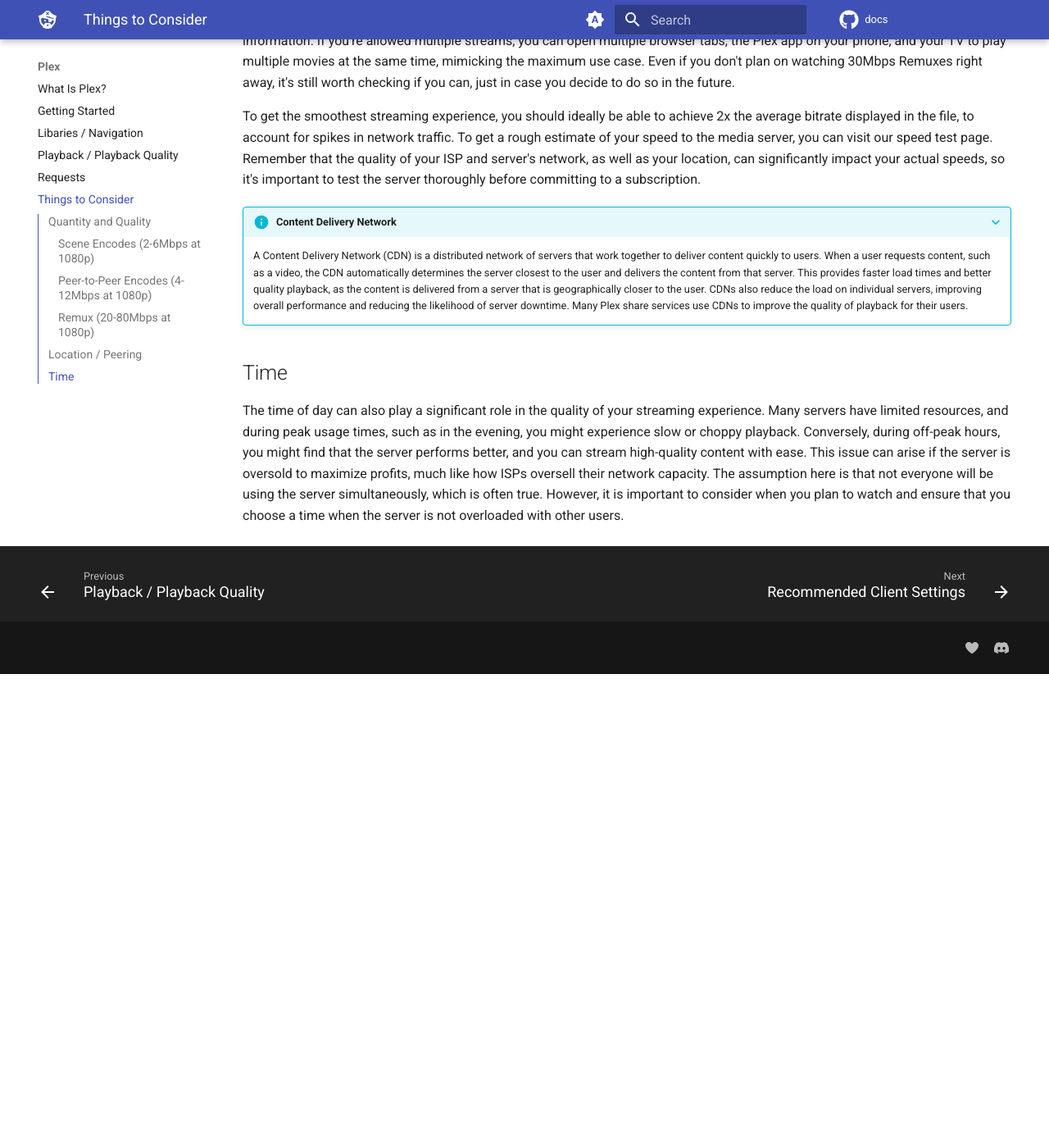
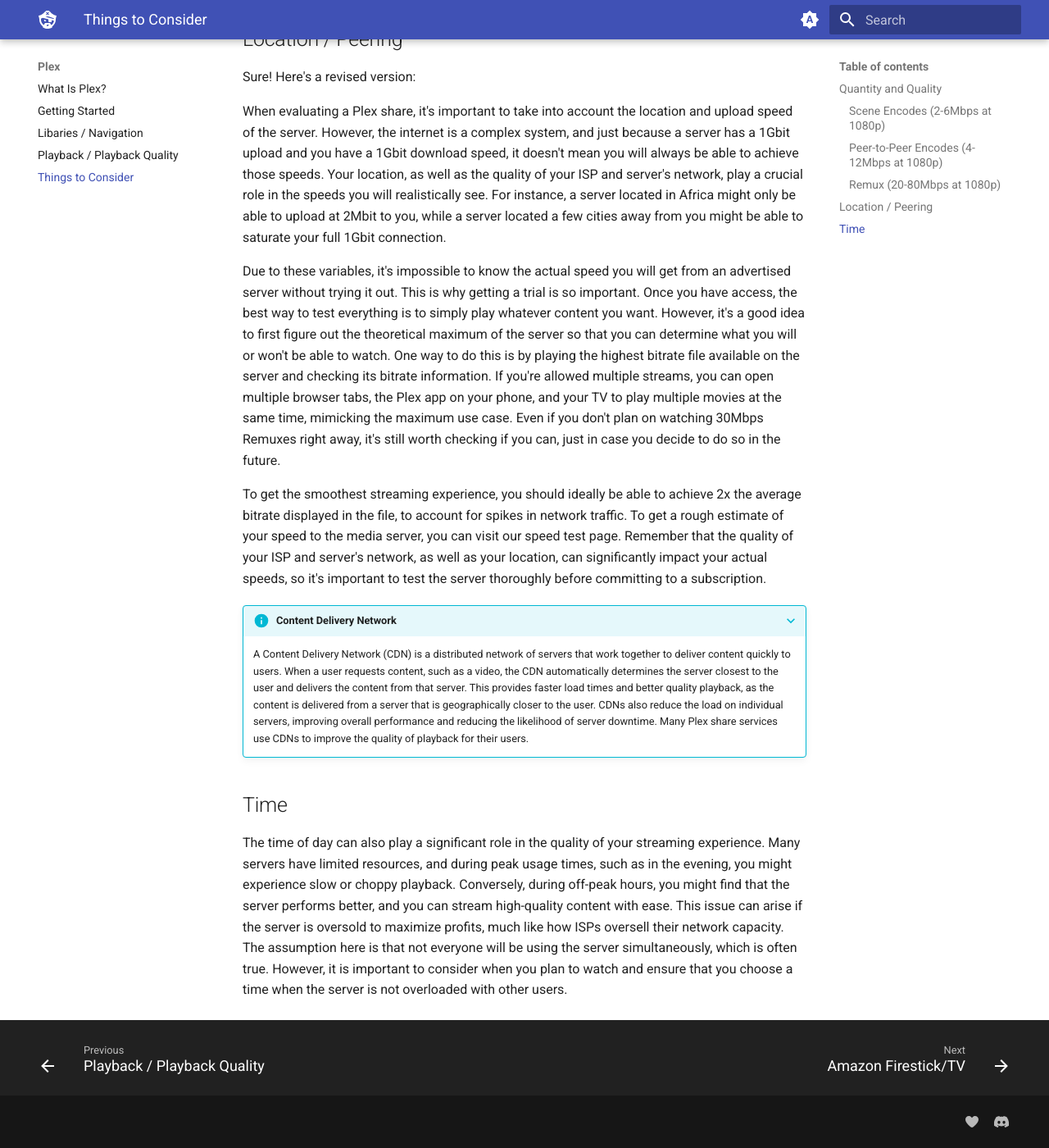
Before and after one commit to neomedia6989/docs-2, an MkDocs documentation site: the page built from docs/plex/things-to-consider.md, in a window 1280 px wide and 1400 px high, scrolled down 2141 px. Shown: the whole window at 82% size. Built offline with MkDocs 1.6.1 and Material for MkDocs 9.7.7, drawn with Linux system fonts in a browser that asks for light colours; comment, search, counter and statistics services are not loaded; before the commit the page ends 2963 px from its top, so only the background shows below that; some of the changed lines change nothing that is shown.

Commit message:
Update mkdocs.yml

```diff
--- a/mkdocs.yml
+++ b/mkdocs.yml
@@ -1,8 +1,5 @@
 site_name: Blackbeard Media
 site_url: https://docs.blackbeard.media/
-
-repo_name: docs
-repo_url: https://github.com/Blackbeard-Media/docs/
 
 markdown_extensions:
   - admonition
@@ -52,7 +49,6 @@
     - navigation.tabs
     - content.tooltips
     - navigation.footer
-    - toc.integrate
     - search.suggest
     - search.highlight
     - search.share
@@ -101,15 +97,12 @@
     - Getting Started: plex/getting-started.md
     - Libaries / Navigation: plex/libraries.md
     - Playback / Playback Quality: plex/playback.md
-    - Requests: plex/requests.md
     - Things to Consider: plex/things-to-consider.md
   - Shares:
-    - Creating a Plex Account: plex/creating-your-account.md
-    - Accepting your Plex invitation: plex/accepting-your-invite.md
-    - Recommended Client Settings: clients/index.md
+    - Getting Started: shares/getting-started.md
+    - Tools: shares/tools.md
   - Appboxes:
-    - How to manage your Blackbeard account: guides/account/manage-your-account.md
-    - How to link your Discord account: guides/account/linking-your-discord.md
+    - Getting Started: appboxes/getting-started.md
   - Client Settings:
     - Amazon Firestick/TV: clients/firetv.md
     - Android Mobile: clients/android.md
```
